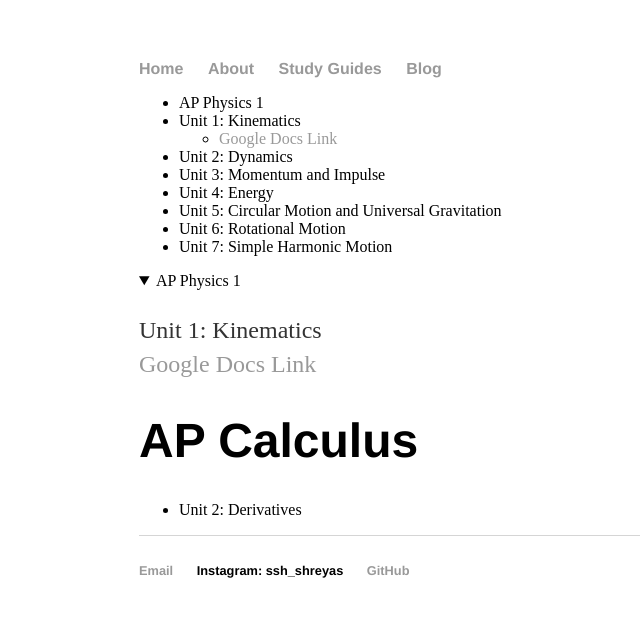
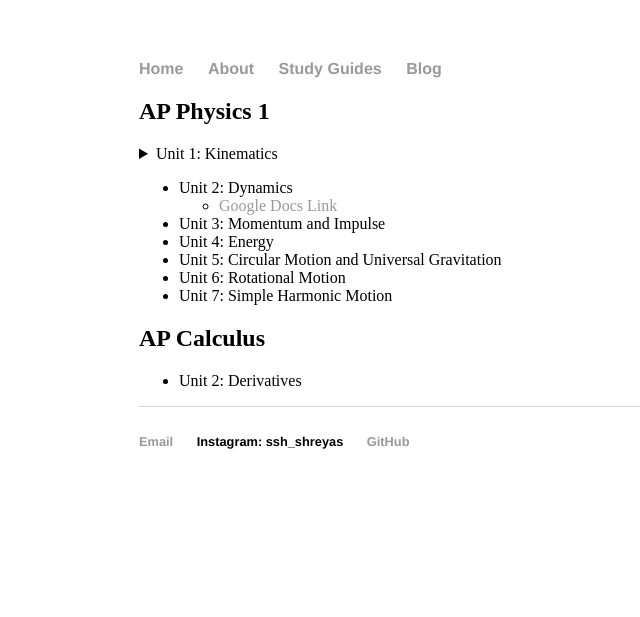
Before and after one commit to KasaiYuki/kasaiyuki.github.io, a Jekyll site: the page built from guides.md, in a window 1280 px wide. Shown: the top 617 px of the page, without its empty margins (53-693 px from the left). Built offline with Jekyll 4.4.1, drawn with Linux system fonts in a browser that asks for light colours; our own code applies the rules of GitHub Pages for plain Markdown files.

Commit message:
started implementing dropdown for all units

```diff
--- a/guides.md
+++ b/guides.md
@@ -5,25 +5,21 @@
 
 title: Study Guides
 ---
-- AP Physics 1
-- Unit 1: Kinematics
-  - [Google Docs Link](https://drive.google.com/open?id=118keWWOE1CT9AkRB8_kMghHLbmojHr237Px84SN0Nmo){:target="_blank"}
+## AP Physics 1
+
+<details>
+<summary>Unit 1: Kinematics</summary>
+   <a style="margin-left: 40px" href="https://drive.google.com/open?id=118keWWOE1CT9AkRB8_kMghHLbmojHr237Px84SN0Nmo" target="_blank">Google Docs Link</a>
+</details>
+
 - Unit 2: Dynamics
+  - [Google Docs Link](https://drive.google.com/open?id=13uz5xHLqPX7G5EYXcuttYSUU0_8hClMcEVHpOD59MWY){:target="_blank"}
 - Unit 3: Momentum and Impulse
 - Unit 4: Energy
 - Unit 5: Circular Motion and Universal Gravitation
 - Unit 6: Rotational Motion
 - Unit 7: Simple Harmonic Motion
 
-<details open>
-<summary>AP Physics 1</summary>
-<p>
-   Unit 1: Kinematics <br>
-   <a href="https://drive.google.com/open?id=118keWWOE1CT9AkRB8_kMghHLbmojHr237Px84SN0Nmo" target="_blank">Google Docs Link</a>
-</p>
-</details>
 
-
-
-# AP Calculus
+## AP Calculus
 - Unit 2: Derivatives
```
Also changed, not shown: 1 other file.
